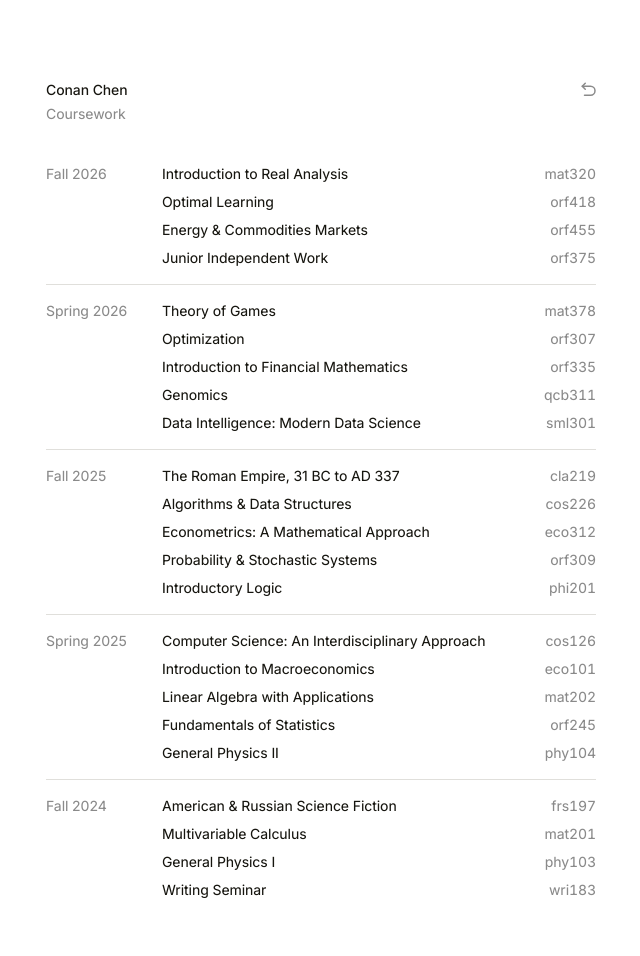
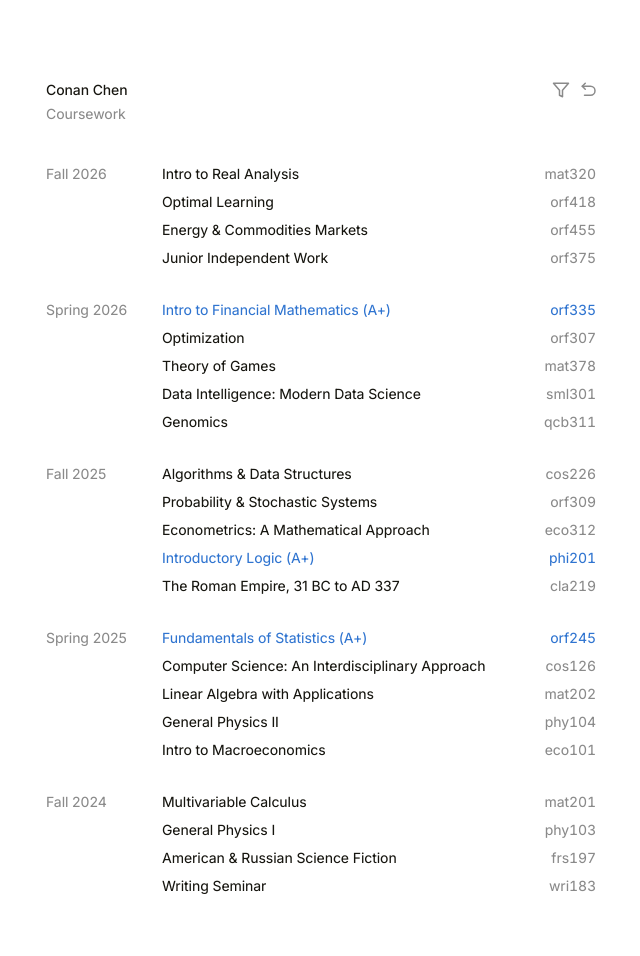
Before and after one commit to conancchen/conancchen.github.io, a Jekyll site: the page built from coursework.html, in a window 1280 px wide. Shown: the whole page, without its empty margins (319-959 px from the left). Built offline with Jekyll 4.4.1, drawn with Linux system fonts in a browser that asks for light colours.

Commit message:
coursework

```diff
--- a/_layouts/default.html
+++ b/_layouts/default.html
@@ -45,6 +45,11 @@
       <div class="header-row">
         <h1 translate="no">{{ page.heading | default: site.name }}</h1>
         <div class="header-actions">
+        {% if page.sort %}<button type="button" class="icon-button" id="sort-button" aria-pressed="false" aria-label="Group by subject" title="Group by subject">
+          <svg width="18" height="18" viewBox="0 0 24 24" fill="none" stroke="currentColor" stroke-width="2" stroke-linecap="round" stroke-linejoin="round" aria-hidden="true">
+            <polygon points="22 3 2 3 10 12.46 10 19 14 21 14 12.46 22 3"></polygon>
+          </svg>
+        </button>{% endif %}
         {% unless page.home %}<a class="icon-button" href="{{ site.baseurl }}/" aria-label="Back to the home page" title="Back">
           <svg width="18" height="18" viewBox="0 0 24 24" fill="none" stroke="currentColor" stroke-width="2" stroke-linecap="round" stroke-linejoin="round">
             <polyline points="7 3 3 7 7 11"></polyline>
--- a/coursework.html
+++ b/coursework.html
@@ -3,13 +3,14 @@
 title: Coursework
 subtitle: Coursework
 permalink: /coursework/
+sort: true
 ---
-<div class="courses">
+<div class="courses" id="by-semester">
   <div class="term">
     <span class="term-name">Fall 2026</span>
     <div class="term-courses">
       <div class="course">
-        <span class="course-title">Introduction to Real Analysis</span>
+        <span class="course-title">Intro to Real Analysis</span>
         <span class="course-code">mat320</span>
       </div>
       <div class="course">
@@ -30,25 +31,25 @@
   <div class="term">
     <span class="term-name">Spring 2026</span>
     <div class="term-courses">
-      <div class="course">
-        <span class="course-title">Theory of Games</span>
-        <span class="course-code">mat378</span>
+      <div class="course is-top">
+        <span class="course-title">Intro to Financial Mathematics <span class="course-grade">(A+)</span></span>
+        <span class="course-code">orf335</span>
       </div>
       <div class="course">
         <span class="course-title">Optimization</span>
         <span class="course-code">orf307</span>
       </div>
       <div class="course">
-        <span class="course-title">Introduction to Financial Mathematics</span>
-        <span class="course-code">orf335</span>
+        <span class="course-title">Theory of Games</span>
+        <span class="course-code">mat378</span>
+      </div>
+      <div class="course">
+        <span class="course-title">Data Intelligence: Modern Data Science</span>
+        <span class="course-code">sml301</span>
       </div>
       <div class="course">
         <span class="course-title">Genomics</span>
         <span class="course-code">qcb311</span>
-      </div>
-      <div class="course">
-        <span class="course-title">Data Intelligence: Modern Data Science</span>
-        <span class="course-code">sml301</span>
       </div>
     </div>
   </div>
@@ -57,24 +58,24 @@
     <span class="term-name">Fall 2025</span>
     <div class="term-courses">
       <div class="course">
-        <span class="course-title">The Roman Empire, 31 BC to AD 337</span>
-        <span class="course-code">cla219</span>
-      </div>
-      <div class="course">
         <span class="course-title">Algorithms & Data Structures</span>
         <span class="course-code">cos226</span>
-      </div>
-      <div class="course">
-        <span class="course-title">Econometrics: A Mathematical Approach</span>
-        <span class="course-code">eco312</span>
       </div>
       <div class="course">
         <span class="course-title">Probability & Stochastic Systems</span>
         <span class="course-code">orf309</span>
       </div>
       <div class="course">
-        <span class="course-title">Introductory Logic</span>
+        <span class="course-title">Econometrics: A Mathematical Approach</span>
+        <span class="course-code">eco312</span>
+      </div>
+      <div class="course is-top">
+        <span class="course-title">Introductory Logic <span class="course-grade">(A+)</span></span>
         <span class="course-code">phi201</span>
+      </div>
+      <div class="course">
+        <span class="course-title">The Roman Empire, 31 BC to AD 337</span>
+        <span class="course-code">cla219</span>
       </div>
     </div>
   </div>
@@ -82,25 +83,25 @@
   <div class="term">
     <span class="term-name">Spring 2025</span>
     <div class="term-courses">
+      <div class="course is-top">
+        <span class="course-title">Fundamentals of Statistics <span class="course-grade">(A+)</span></span>
+        <span class="course-code">orf245</span>
+      </div>
       <div class="course">
         <span class="course-title">Computer Science: An Interdisciplinary Approach</span>
         <span class="course-code">cos126</span>
-      </div>
-      <div class="course">
-        <span class="course-title">Introduction to Macroeconomics</span>
-        <span class="course-code">eco101</span>
       </div>
       <div class="course">
         <span class="course-title">Linear Algebra with Applications</span>
         <span class="course-code">mat202</span>
       </div>
       <div class="course">
-        <span class="course-title">Fundamentals of Statistics</span>
-        <span class="course-code">orf245</span>
+        <span class="course-title">General Physics II</span>
+        <span class="course-code">phy104</span>
       </div>
       <div class="course">
-        <span class="course-title">General Physics II</span>
-        <span class="course-code">phy104</span>
+        <span class="course-title">Intro to Macroeconomics</span>
+        <span class="course-code">eco101</span>
       </div>
     </div>
   </div>
@@ -108,10 +109,6 @@
   <div class="term">
     <span class="term-name">Fall 2024</span>
     <div class="term-courses">
-      <div class="course">
-        <span class="course-title">American & Russian Science Fiction</span>
-        <span class="course-code">frs197</span>
-      </div>
       <div class="course">
         <span class="course-title">Multivariable Calculus</span>
         <span class="course-code">mat201</span>
@@ -121,9 +118,72 @@
         <span class="course-code">phy103</span>
       </div>
       <div class="course">
+        <span class="course-title">American & Russian Science Fiction</span>
+        <span class="course-code">frs197</span>
+      </div>
+      <div class="course">
         <span class="course-title">Writing Seminar</span>
         <span class="course-code">wri183</span>
       </div>
     </div>
   </div>
 </div>
+
+<div class="courses" id="by-subject" hidden></div>
+
+<script>
+  // The same courses grouped by subject instead, built from the semesters
+  // above. Within a subject they come in the order its list gives, and any
+  // not listed follow, newest first. The choice of grouping is remembered on
+  // this device.
+  (function () {
+    // A course not listed anywhere lands in the last subject
+    var SUBJECTS = [
+      { name: 'ORFE', codes: ['orf418', 'orf455', 'orf375', 'orf335', 'orf307', 'orf309', 'orf245'] },
+      { name: 'Math & CS', codes: ['mat320', 'mat378', 'sml301', 'cos226', 'cos126', 'mat202', 'mat201'] },
+      { name: 'Other', codes: ['eco312', 'qcb311'] }
+    ];
+    var bySemester = document.getElementById('by-semester');
+    var bySubject = document.getElementById('by-subject');
+    var groups = SUBJECTS.map(function () { return []; });
+
+    bySemester.querySelectorAll('.term').forEach(function (term) {
+      term.querySelectorAll('.course').forEach(function (course) {
+        var code = course.querySelector('.course-code').textContent.trim();
+        var i = SUBJECTS.findIndex(function (s) { return s.codes.indexOf(code) !== -1; });
+        var at = i === -1 ? SUBJECTS.length - 1 : i;
+        var rank = SUBJECTS[at].codes.indexOf(code);
+        groups[at].push({ node: course.cloneNode(true), rank: rank === -1 ? Infinity : rank, seen: groups[at].length });
+      });
+    });
+
+    SUBJECTS.forEach(function (subject, i) {
+      if (!groups[i].length) return;
+      var term = document.createElement('div');
+      term.className = 'term';
+      term.innerHTML = '<span class="term-name"></span><div class="term-courses"></div>';
+      term.querySelector('.term-name').textContent = subject.name;
+      groups[i].sort(function (a, b) { return a.rank - b.rank || a.seen - b.seen; });
+      groups[i].forEach(function (course) { term.querySelector('.term-courses').appendChild(course.node); });
+      bySubject.appendChild(term);
+    });
+
+    // The funnel by the back button flips between the two groupings
+    var button = document.getElementById('sort-button');
+    function show(view) {
+      var bySubjectNow = view === 'subject';
+      bySemester.hidden = bySubjectNow;
+      bySubject.hidden = !bySubjectNow;
+      var label = bySubjectNow ? 'Group by semester' : 'Group by subject';
+      button.setAttribute('aria-pressed', bySubjectNow);
+      button.setAttribute('aria-label', label);
+      button.title = label;
+    }
+    button.addEventListener('click', function () {
+      var view = bySubject.hidden ? 'subject' : 'semester';
+      show(view);
+      try { localStorage.setItem('course-view', view); } catch (e) {}
+    });
+    try { if (localStorage.getItem('course-view') === 'subject') show('subject'); } catch (e) {}
+  })();
+</script>
--- a/style.scss
+++ b/style.scss
@@ -12,6 +12,7 @@
   --muted: #8a8a8a;
   --rule: #e0dfdb;
   --link: #6f6e6a;
+  --top: #2f74d0;  // the A+ courses: the site's blue, a shade deeper to read as text
   --swim: #2a78d6;  // the sports' colors
   --bike: #006e00;
   --run: #e8605f;
@@ -144,7 +145,7 @@
 // The layout's script numbers the pieces (--i) and swaps anim-hide for anim-play.
 // The name in the header isn't one of them: it holds still, so moving between
 // here, /strava and /study only changes what's under it
-$reveal: '.subtitle, .header-actions, .bio, .block, .rule, .updated, .webring, .term';
+$reveal: '.subtitle, .header-actions, .bio, .block, .bs-cabinet, .bs-list, .rule, .updated, .webring, .term';
 
 .anim-hide {
   #{$reveal} {
@@ -227,7 +228,8 @@
   flex-shrink: 0;
 }
 
-.icon-button:hover {
+.icon-button:hover,
+.icon-button[aria-pressed="true"] {
   color: var(--text);
 }
 
@@ -657,11 +659,15 @@
 /**************/
 /* COURSEWORK */
 /**************/
-// Each term is a row: its name in a gutter on the left, its courses stacked
-// beside it. The rule above a term spans both columns; courses inside a term
-// are separated by space alone.
+// Each semester (or subject) is a row: its name in a gutter on the left, its
+// courses stacked beside it with their codes on the right; the rows are set
+// apart by space alone
 .courses {
   margin-top: 16px;
+}
+
+.courses[hidden] {
+  display: none;
 }
 
 .term {
@@ -672,11 +678,6 @@
   padding: 12px 0;
 }
 
-// A thin rule between one semester and the next
-.term + .term {
-  border-top: 1px solid var(--rule);
-}
-
 .term-name {
   color: var(--muted);
   padding: 4px 0;
@@ -697,9 +698,14 @@
 
 .course-code {
   color: var(--muted);
-  font-size: 14px;
   font-variant-numeric: tabular-nums;
   white-space: nowrap;
+}
+
+// The A+ courses are set in blue, name and code, and say so after the name
+.is-top .course-title,
+.is-top .course-code {
+  color: var(--top);
 }
 
 #copy-toast {
@@ -723,7 +729,7 @@
     padding: 32px 24px 40px;
   }
 
-  // No room for a gutter, so the term name sits above its courses
+  // No room for a gutter, so a semester's name sits above its courses
   .term {
     grid-template-columns: 1fr;
     gap: 0;
```
Also changed, not shown: other parts of _layouts/default.html (+1 -1 lines), _data/art.yml (+8 -8 lines).
